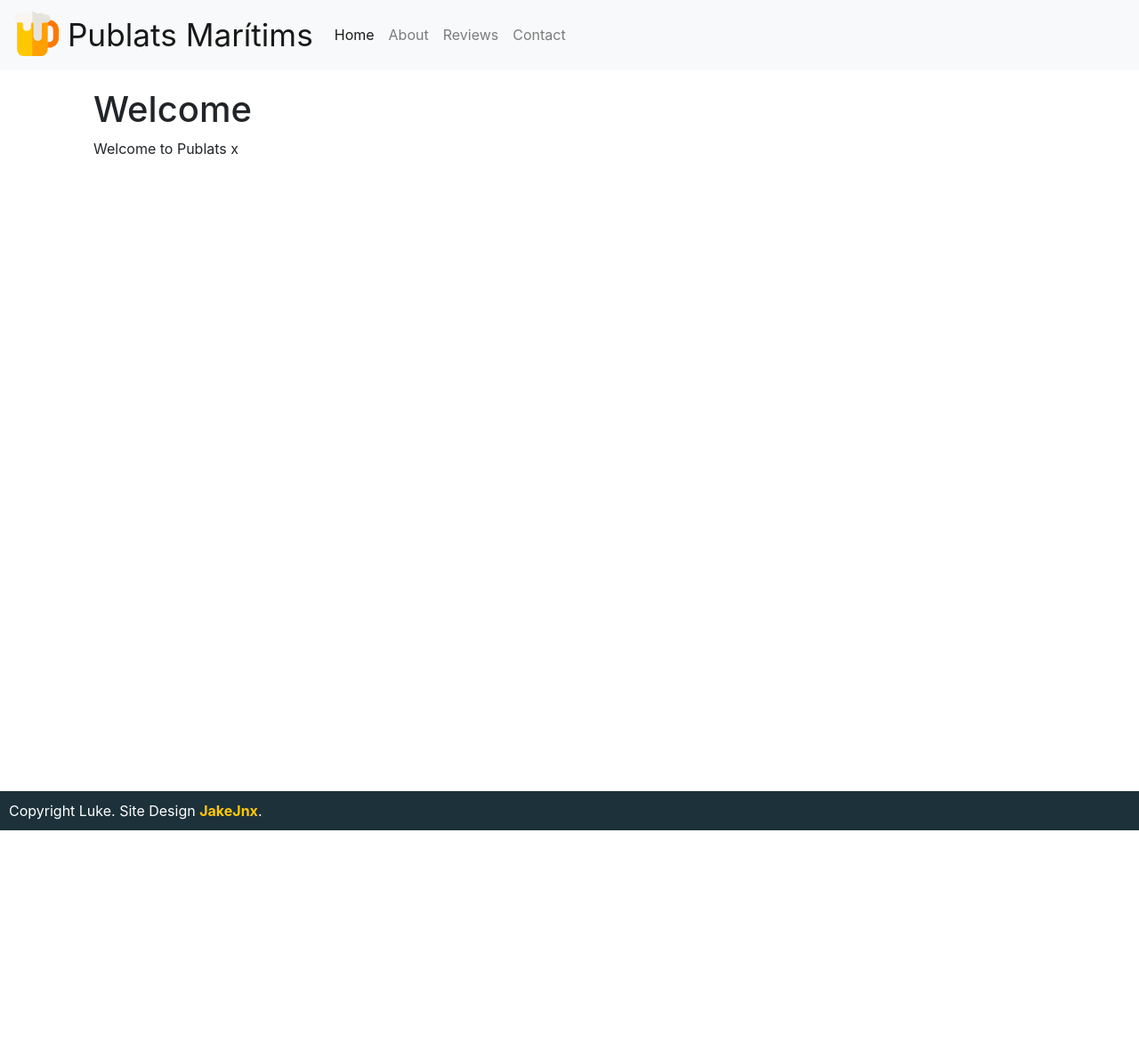
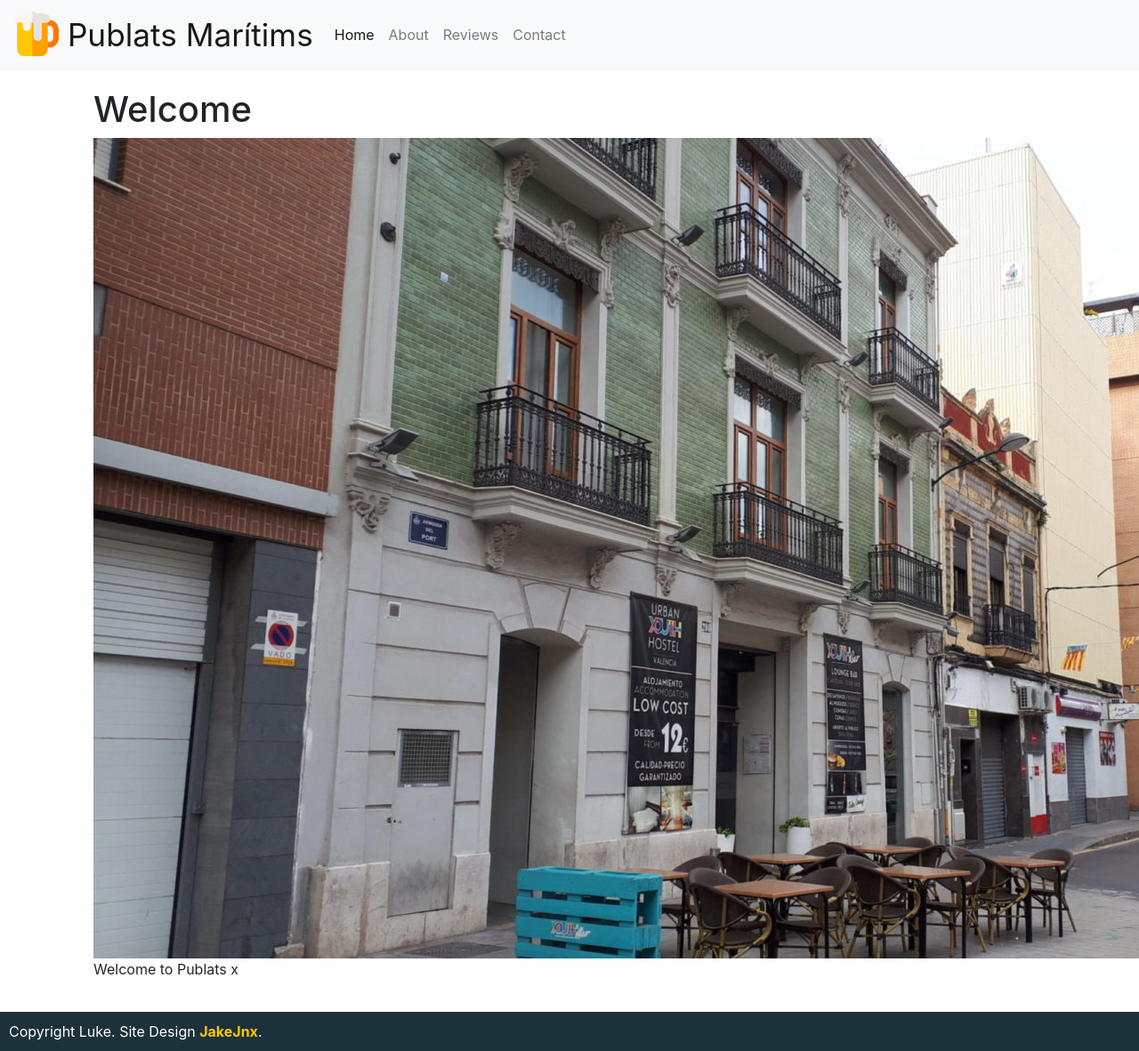
Before and after one commit to jakejnx/publats.com, a Jekyll site: the page built from index.md, in a window 1280 px wide. Shown: the whole page at 89% size. Built offline with Jekyll 4.4.1, drawn with Linux system fonts in a browser that asks for light colours; nearby versions of some CDN libraries; before the commit the page ends 933 px from its top, so only the background shows below that.

Commit message:
Updated Index

```diff
--- a/index.md
+++ b/index.md
@@ -3,4 +3,5 @@ title: Welcome
 layout: home
 ---
 
+![cropped-20200303_095854-scaled-1-1536x922.jpg](/uploads/cropped-20200303_095854-scaled-1-1536x922.jpg)
 Welcome to Publats x
```
